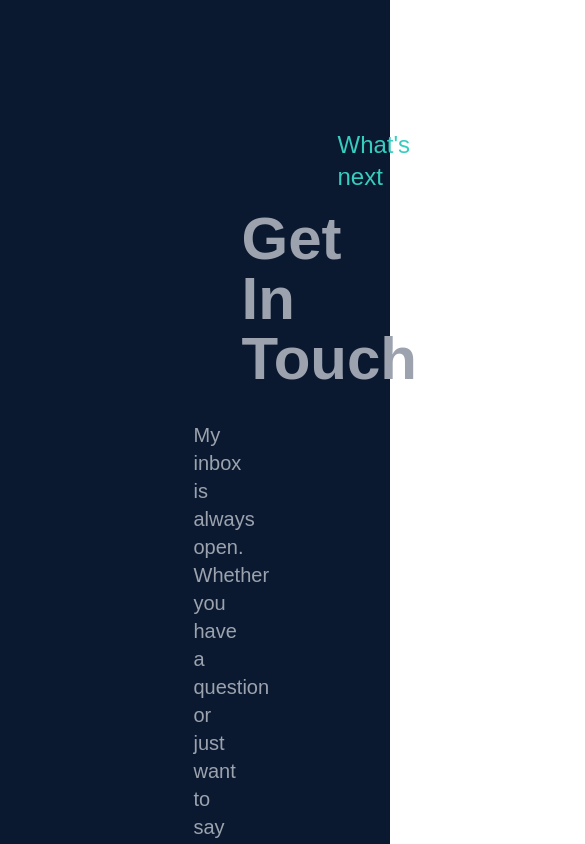
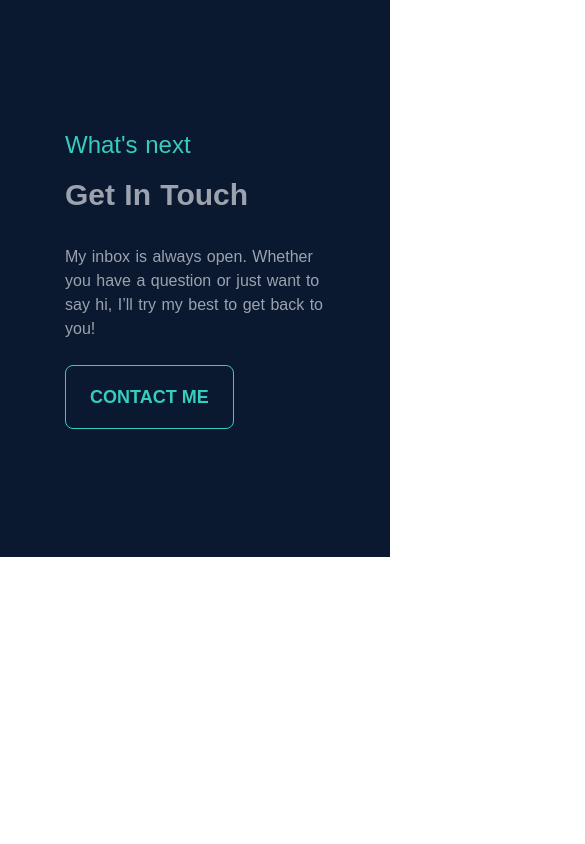
Before and after one commit to waledagne/portfolio-site, a Nuxt app: page / in a window 390 px wide. Shown: the part 3980-4824 px from the top of the page, 585 px wide, since content can reach past the window. After the commit the page ends 4537 px from the top, so only its background shows below. Built offline with nearby package versions, Linux system fonts and the light colour scheme.

Commit message:
get in touch responsive

```diff
--- a/components/getintouch.vue
+++ b/components/getintouch.vue
@@ -1,17 +1,21 @@
 <template>
-  <div class="flex flex-col mt-44 justify-center items-center mx-24 px-24">
-    <div class="w-1/2 justify-center items-center">
-      <p class="text-accent text-2xl px-36">What's next</p>
-      <h2 class="text-6xl text-gray-400 font-semibold mt-4 px-12">
+  <div
+    class="flex flex-col mt-44 justify-center items-center md:mx-24 md:px-24"
+  >
+    <div class="w-2/3 md:w-1/2 justify-center items-center">
+      <p class="text-accent text-2xl md:px-36">What's next</p>
+      <h2
+        class="text-3xl md:text-6xl text-gray-400 font-semibold mt-4 md:px-12"
+      >
         Get In Touch
       </h2>
-      <p class="text-gray-400 text-xl mt-8">
+      <p class="text-gray-400 md:text-xl mt-8">
         My inbox is always open. Whether you have a question or just want to say
         hi, I’ll try my best to get back to you!
       </p>
       <a href="" class="mt-4">
         <button
-          class="btn btn-lg btn-outline btn-accent hover:translate-x-11 mx-32 mt-6 mb-32"
+          class="btn btn-lg btn-outline btn-accent hover:translate-x-11 md:mx-32 mt-6 mb-32"
         >
           Contact Me
         </button>
```
